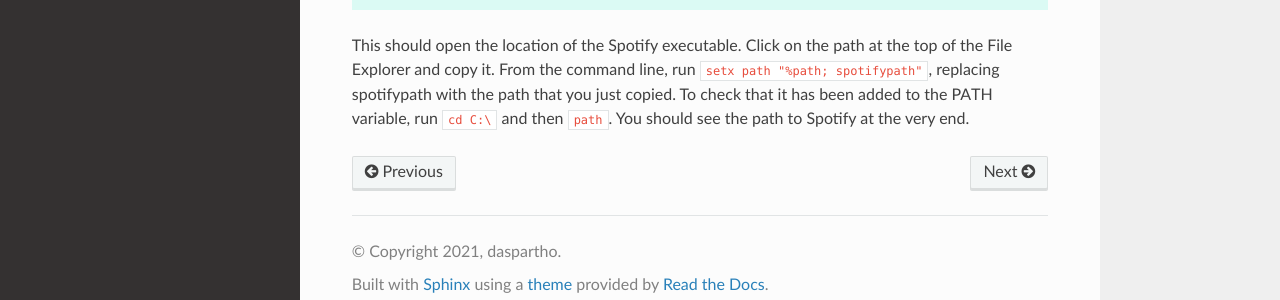
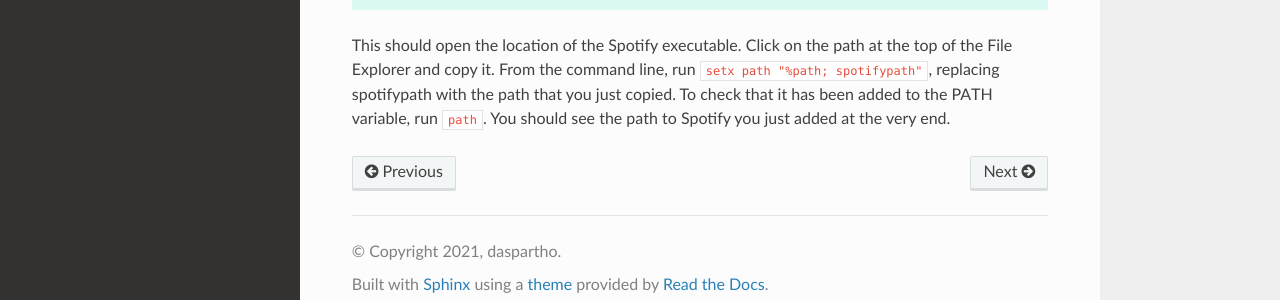
Before and after one commit to airD173/SpotiByeAds-Docs, a Sphinx documentation site: the page built from source/installation.md, in a window 1280 px wide and 900 px high, scrolled down 4864 px. Shown: the part 579-879 px from the top of the window. Built offline with Sphinx 7.4.7 and the Read the Docs theme 2.0.0, drawn with Linux system fonts in a browser that asks for light colours.

Commit message:
Updated PATH instructions

```diff
--- a/source/installation.md
+++ b/source/installation.md
@@ -117,4 +117,4 @@ The default path for Spotify is C:\Users\yourname\AppData\Roaming\Spotify
 
 This should open the location of the Spotify executable. Click on the path at the top of the File Explorer and copy it.
 From the command line, run `setx path "%path; spotifypath"`, replacing spotifypath with the path that you just copied.
-To check that it has been added to the PATH variable, run `cd C:\` and then `path`. You should see the path to Spotify at the very end.
+To check that it has been added to the PATH variable, run `path`. You should see the path to Spotify you just added at the very end.
```
